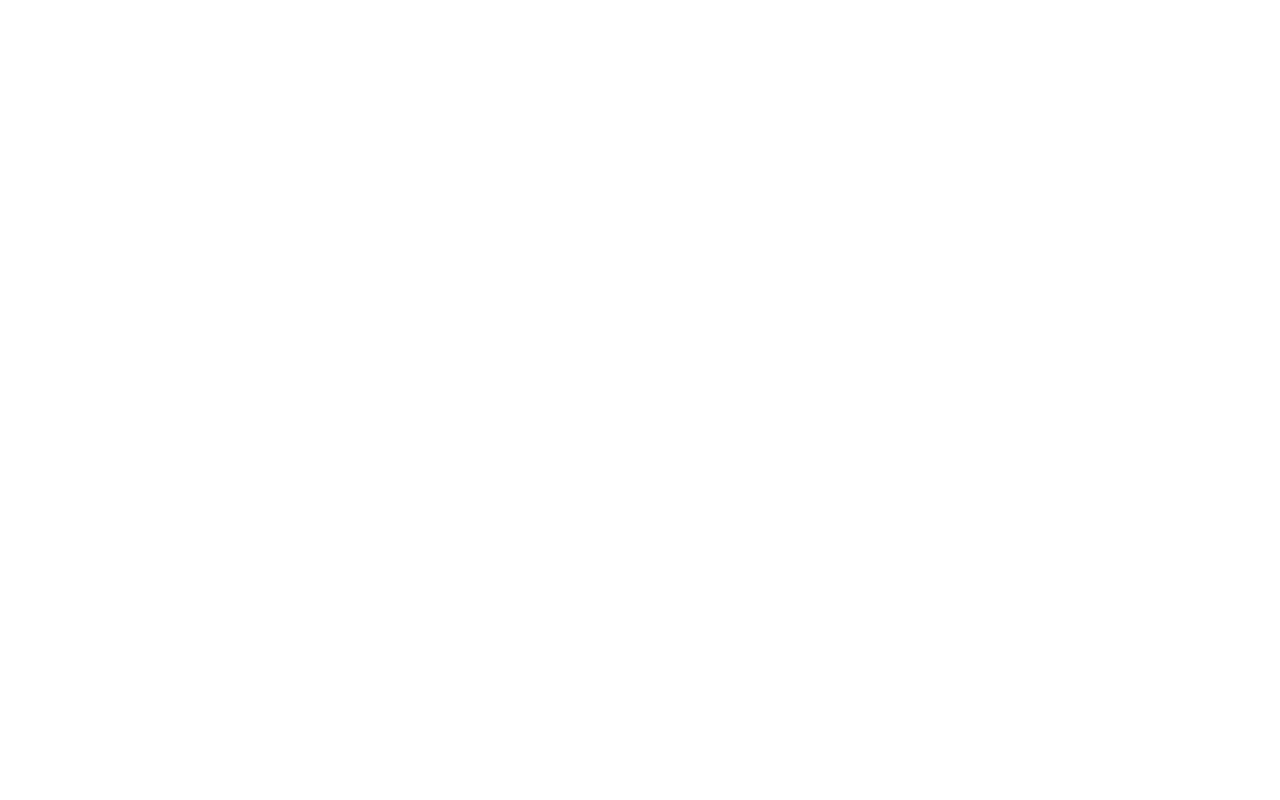
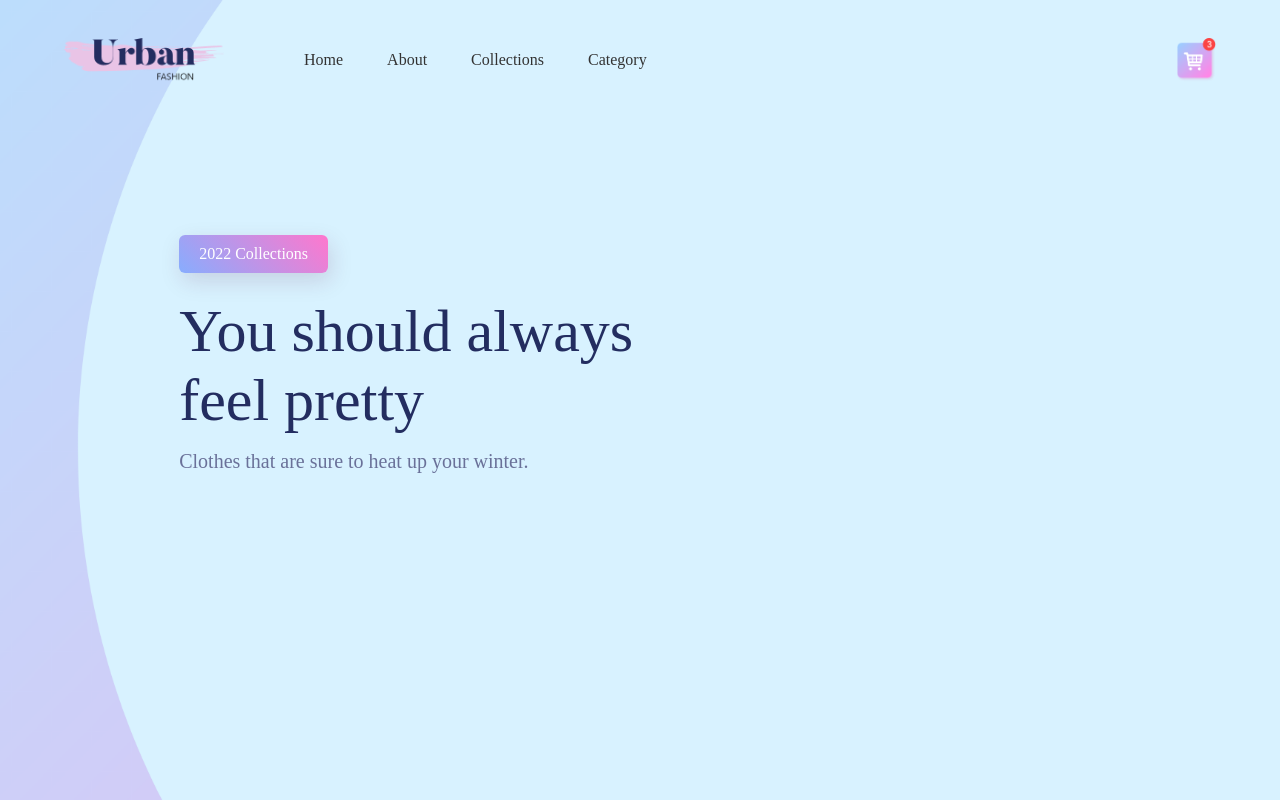
Before and after one commit to LydiaChang295/Urban-Fashion-Website, a plain HTML site: page index.html in a window 1280 px wide. Drawn offline with Linux system fonts and the light colour scheme.

Commit message:
added logo, cart, headings and paragraphs

```diff
--- a/index.html
+++ b/index.html
@@ -5,6 +5,25 @@
 	<link rel="stylesheet" type="text/css" href="style.css">
 </head>
 <body>
+	<div class="container">
+		<div class="navbar">
+			<img src="img/logo.png" class="logo">
+			<nav>
+				<ul>
+					<li><a href="">Home</a></li>
+					<li><a href="">About</a></li>
+					<li><a href="">Collections</a></li>
+					<li><a href="">Category</a></li>
+				</ul>
+			</nav>
+			<img src="img/cart.png" class="cart">
+	</div>
 
+	<div class="content">
+		<a href="" class="btn">2022 Collections</a>
+		<h1>You should always <br>feel pretty</h1>
+		<p>Clothes that are sure to heat up your winter.</p>
+
+	</div>
 </body>
 </html>
--- a/style.css
+++ b/style.css
@@ -2,3 +2,80 @@
 	margin: 0;
 	padding: 0;
 }
+
+.container{
+	height: 100vh;
+	width: 100%;
+	background-image: url(img/background.png);
+	background-position: center;
+	background-size: cover;
+	padding-left: 5%;
+	padding-right: 5%;
+	box-sizing: border-box;
+	position: relative;
+}
+
+.navbar{
+	width: 100%;
+	height: 15vh;
+	margin: auto;
+	display: flex;
+	align-items: center;
+}
+
+.logo{
+	width: 160px;
+	cursor: pointer;
+}
+
+.cart{
+	width: 40px;
+	cursor: pointer;
+}
+
+nav{
+	flex: 1;
+	padding-left: 60px;
+}
+
+nav ul li{
+	display: inline-block;
+	list-style: none;
+	margin: 0px 20px;
+}
+
+nav ul li a{
+	text-decoration: none;
+	color: #333;
+}
+
+.content h1{
+	font-size: 60px;
+	font-weight: 100;
+	margin-top: 24px;
+	margin-bottom: 15px;
+	color: #232d60;
+}
+
+.content p{
+	font-size: 20px;
+	color: #6a7199;
+}
+
+.content{
+	margin-left: 10%;
+	margin-top: 10%;
+
+}
+
+
+.content .btn{
+	display: inline-block;
+	background: linear-gradient(45deg, #87adfe, #ff77cd);
+	border-radius: 6px;
+	padding: 10px 20px;
+	box-sizing: border-box;
+	text-decoration: none;
+	color: #fff;
+	box-shadow: 3px 8px 22px rgba(94, 28, 68, 0.15);
+}
```
